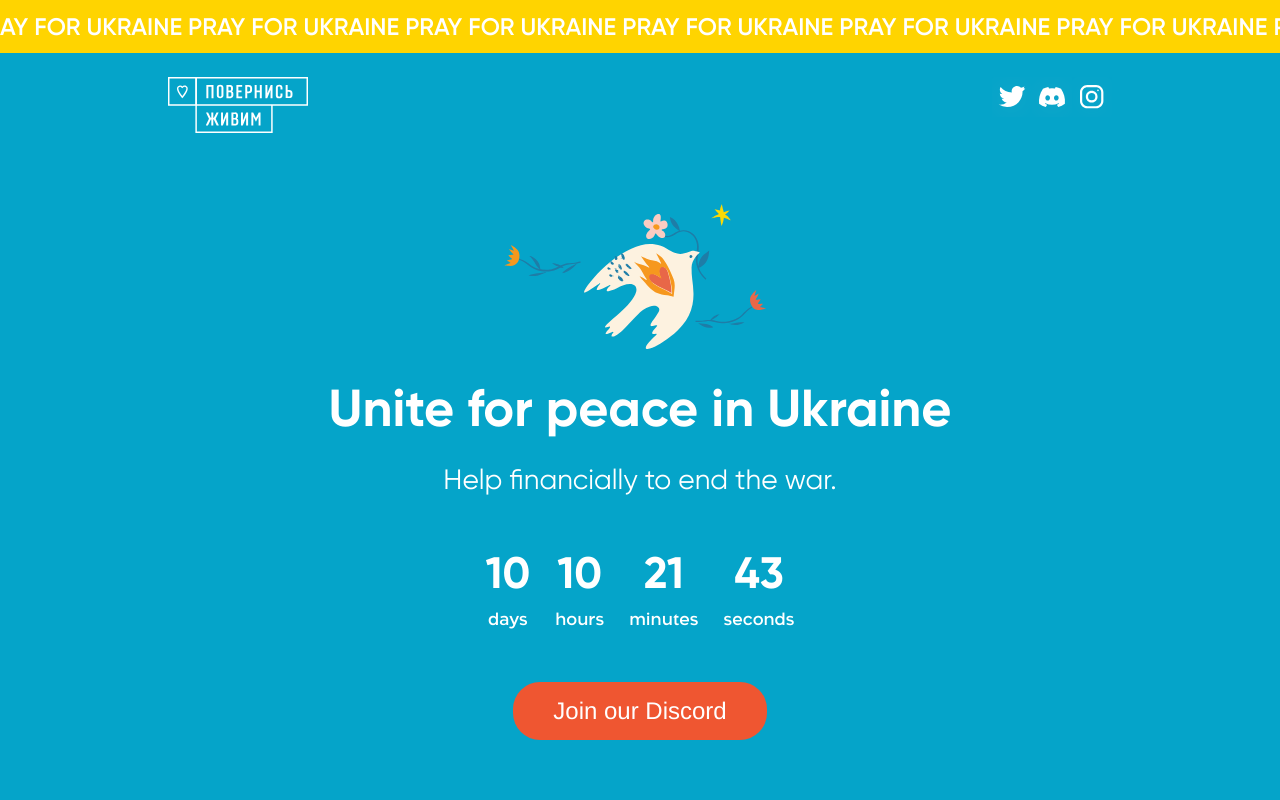
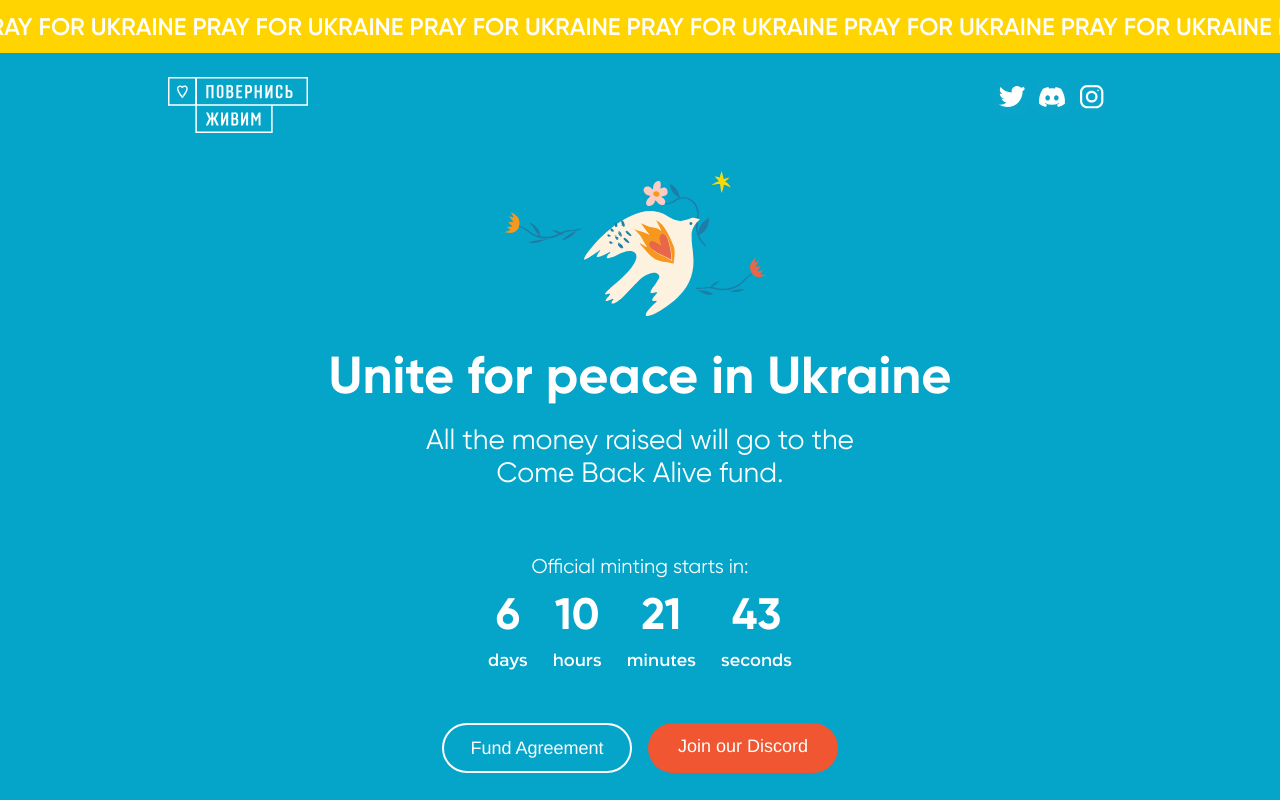
Before and after one commit to apshenichniy/pray4ukraine-app, a Next.js app: page / in a window 1280 px wide. Shown: the top 800 px of the page. Built offline with nearby package versions, Linux system fonts and the light colour scheme.

Commit message:
add new button styles, remove linkbutton, adjust banner fonts

```diff
--- a/components/banner-block/Banner.js
+++ b/components/banner-block/Banner.js
@@ -1,9 +1,8 @@
 import styles from  './Banner.module.scss';
-import LinkButton from '../link-button/LinkButton';
 import Timer from '../timer/Timer';
 import React from 'react';
 
-const targetDate = new Date('2022-03-15');
+const targetDate = new Date('2022-03-11');
 
 class Banner extends React.Component {
 
@@ -64,14 +63,26 @@
             Unite for peace in Ukraine
           </div>
           <div className={styles.subtitle}>
-            Help financially to end the war.
+            All the money raised will go to the Come Back Alive fund.
+          </div>
+          <div className={styles.timerTitle}>
+            Official minting starts in:
           </div>
           <div className={styles.timer}>
             <Timer date={targetDate} />
           </div>
-          <LinkButton link='https://discord.gg/BRPrEbMgJP'>
-            Join our Discord
-          </LinkButton>
+          <div className={styles.buttons}>
+            <button className={styles.bannerButton + ' button ghost small'}>
+              Fund Agreement
+            </button>
+            <a
+              href='https://discord.gg/BRPrEbMgJP'
+              target='_blank'
+              rel='noreferrer'
+              className={styles.bannerButton + ' button small'}>
+              Join our Discord
+            </a>
+          </div>
           <img
             src='/images/dove-left.svg'
             style={{ transform: 'translateX(-100%) translateY(' + (-1 * (this.state.scrollOffset || 0)) + '%)'}}
--- a/components/banner-block/Banner.module.scss
+++ b/components/banner-block/Banner.module.scss
@@ -9,7 +9,7 @@
   box-sizing: border-box;
 
   @media (max-width: 1280px) {
-    padding-bottom: 97px;
+    padding-bottom: 48px;
   }
 }
 
@@ -20,6 +20,10 @@
   max-width: 944px;
   width: 100%;
   margin: 0 auto 53px auto;
+
+  @media (max-width: 1280px) {
+    margin-bottom: 20px;
+  }
 }
 
 .logo {
@@ -51,11 +55,11 @@
   font-family: 'Gilroy-Bold', Arial, sans-serif;
   font-size: 52px;
   text-align: center;
-  margin-bottom: 19px;
+  margin-bottom: 12px;
 
   @media (max-width: 480px) {
-    font-size: 40px;
-    margin-bottom: 11px;
+    font-size: 36px;
+    margin-bottom: 16px;
     max-width: 290px;
   }
 }
@@ -63,13 +67,25 @@
 .subtitle {
   font-family: 'Gilroy-Regular', Arial, sans-serif;
   font-size: 28px;
-  margin-bottom: 53px;
+  margin-bottom: 66px;
+  text-align: center;
+  max-width: 501px;
+
+  @media (max-width: 480px) {
+    font-size: 20px;
+    margin-bottom: 36px;
+    max-width: 320px;
+  }
+}
+
+.timerTitle {
+  font-family: 'Gilroy-Regular', Arial, sans-serif;
+  font-size: 20px;
+  margin-bottom: 12px;
   text-align: center;
 
   @media (max-width: 480px) {
-    font-size: 24px;
-    margin-bottom: 32px;
-    max-width: 290px;
+    font-size: 16px;
   }
 }
 
@@ -79,6 +95,29 @@
   @media (max-width: 480px) {
     margin-bottom: 40px;
   }
+}
+
+.buttons {
+  display: flex;
+  flex-direction: row;
+
+  @media (min-width: 481px) {
+    & > *:not(:last-child) {
+      margin-right: 16px;
+    }
+  }
+
+  @media (max-width: 480px) {
+    flex-direction: column-reverse;
+
+    & > *:not(:first-child) {
+      margin-bottom: 16px;
+    }
+  }
+}
+
+.bannerButton {
+  width: 190px;
 }
 
 .leftImage {
@@ -95,7 +134,7 @@
 
 .rightImage {
   position: absolute;
-  top: 0;
+  top: -25px;
   right: -35px;
   transform: translateX(100%);
   width: 275px;
--- a/components/dove-block/Dove.js
+++ b/components/dove-block/Dove.js
@@ -1,5 +1,4 @@
 import styles from './Dove.module.scss';
-import LinkButton from '../link-button/LinkButton';
 
 function Dove() {
   return (
@@ -31,9 +30,13 @@
           <div className={styles.description}>
             The typical plants of Ukraine describe our brave soldiers with civilians who died in the War, and our children born in shelters in War ashes.
           </div>
-          <LinkButton link='https://discord.gg/BRPrEbMgJP'>
+          <a
+            href='https://discord.gg/BRPrEbMgJP'
+            target='_blank'
+            rel='noreferrer'
+            className={styles.bannerButton + ' button'}>
             Join our Discord
-          </LinkButton>
+          </a>
         </div>
       </div>
     </div>
--- a/components/link-button/LinkButton.js
+++ /dev/null
@@ -1,15 +0,0 @@
-import styles from './LinkButton.module.scss';
-
-function LinkButton(props) {
-  return (
-    <a
-      href={props.link}
-      target='_blank'
-      rel='noreferrer'
-      className={styles.LinkButton}>
-      {props.children}
-    </a>
-  );
-}
-
-export default LinkButton;
--- a/components/link-button/LinkButton.module.scss
+++ /dev/null
@@ -1,9 +0,0 @@
-.LinkButton {
-  background: #ef5631;
-  padding: 15px 40px;
-  border-radius: 27px;
-  font-size: 24px;
-  font-family: Helvetica, Arial, sans-serif;
-  color: white;
-  text-decoration: none;
-}
--- /dev/null
+++ b/components/mint-block/Mint.module.scss
@@ -0,0 +1,5 @@
+.Mint {
+  width: 100%;
+  height: 1200px;
+  background: lightblue;
+}
--- a/pages/_app.js
+++ b/pages/_app.js
@@ -1,5 +1,6 @@
 import "../styles/globals.css";
 import "../styles/fonts.css";
+import "../styles/button.css";
 
 function MyApp({ Component, pageProps }) {
   return <Component {...pageProps} />;
--- /dev/null
+++ b/styles/button.css
@@ -0,0 +1,23 @@
+.button {
+  background: #ef5631;
+  padding: 15px 40px;
+  border-radius: 27px;
+  font-size: 24px;
+  line-height: 24px;
+  font-family: Helvetica, Arial, sans-serif;
+  color: white;
+  text-decoration: none;
+  text-align: center;
+  cursor: pointer;
+}
+
+.button.ghost {
+  background: transparent;
+  border: 2px solid white;
+}
+
+.button.small {
+  font-size: 18px;
+  line-height: 18px;
+  padding: 14px 20px;
+}
```
Also changed, not shown: components/mint-block/Mint.js (added, +11 -0 lines).
